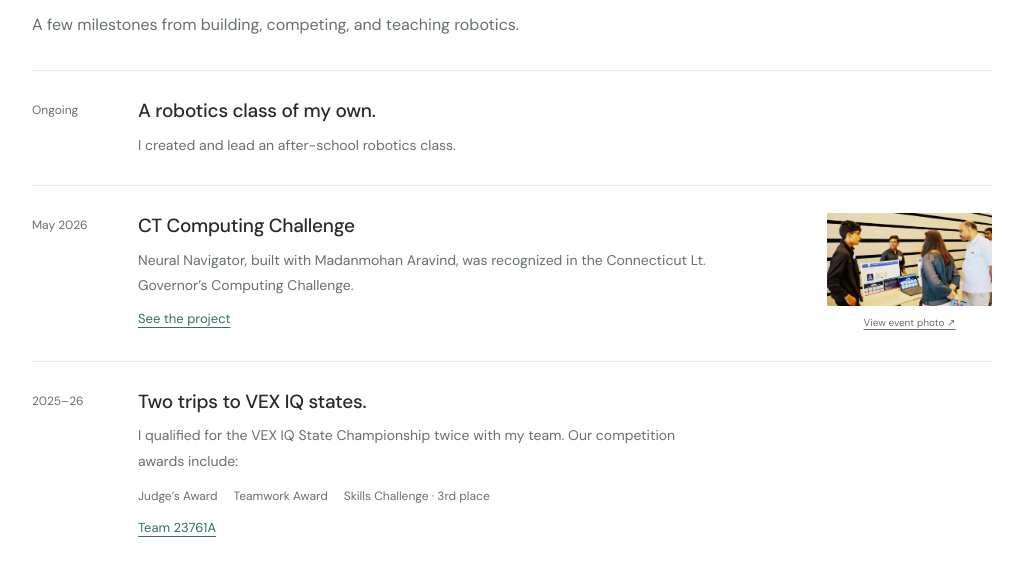
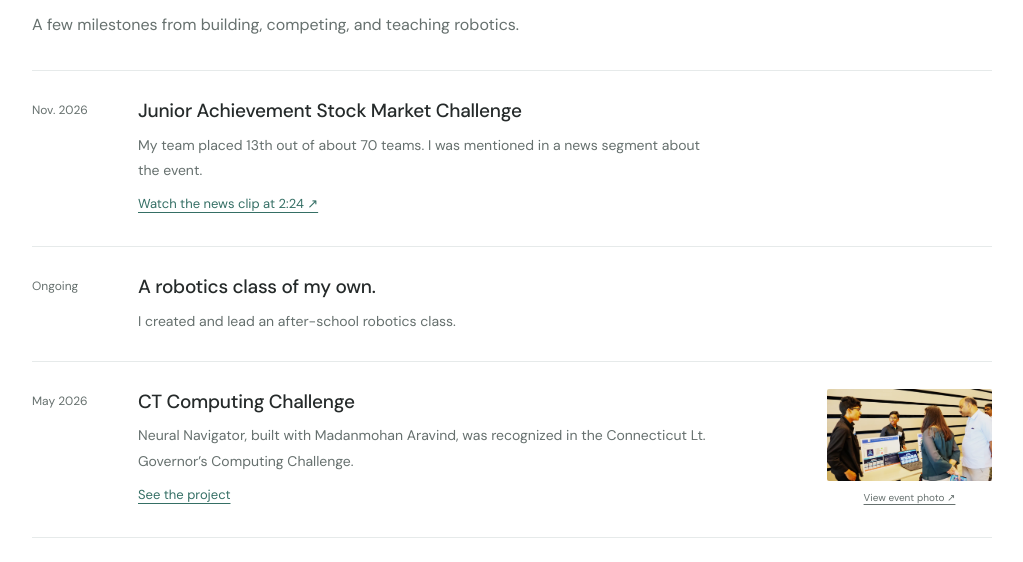
Before and after one commit to chahatesh/Chahatesh, a plain HTML site: page achievements.html in a window 1280 px wide. Shown: the part 186-748 px from the top of the page, without its empty margins (128-1151 px from the left). Drawn offline with Linux system fonts and the light colour scheme.

Commit message:
Add Junior Achievement Stock Market Challenge result and news clip

```diff
--- a/achievements.html
+++ b/achievements.html
@@ -25,6 +25,14 @@
 <p class="page-description">A few milestones from building, competing, and teaching robotics.</p>
 </header>
 <section class="achievement-list" aria-label="Achievements and community work">
+<article id="stock-market-challenge" class="achievement-entry no-certificate">
+<time datetime="2026-11">Nov. 2026</time>
+<div class="achievement-copy">
+<h2>Junior Achievement Stock Market Challenge</h2>
+<p>My team placed 13th out of about 70 teams. I was mentioned in a news segment about the event.</p>
+<a class="text-link" href="https://www.youtube.com/watch?v=fVAH-6oDHvc&amp;t=144s" target="_blank" rel="noopener">Watch the news clip at 2:24 ↗</a>
+</div>
+</article>
 <article class="achievement-entry no-certificate">
 <span class="achievement-date">Ongoing</span>
 <div class="achievement-copy">
```
